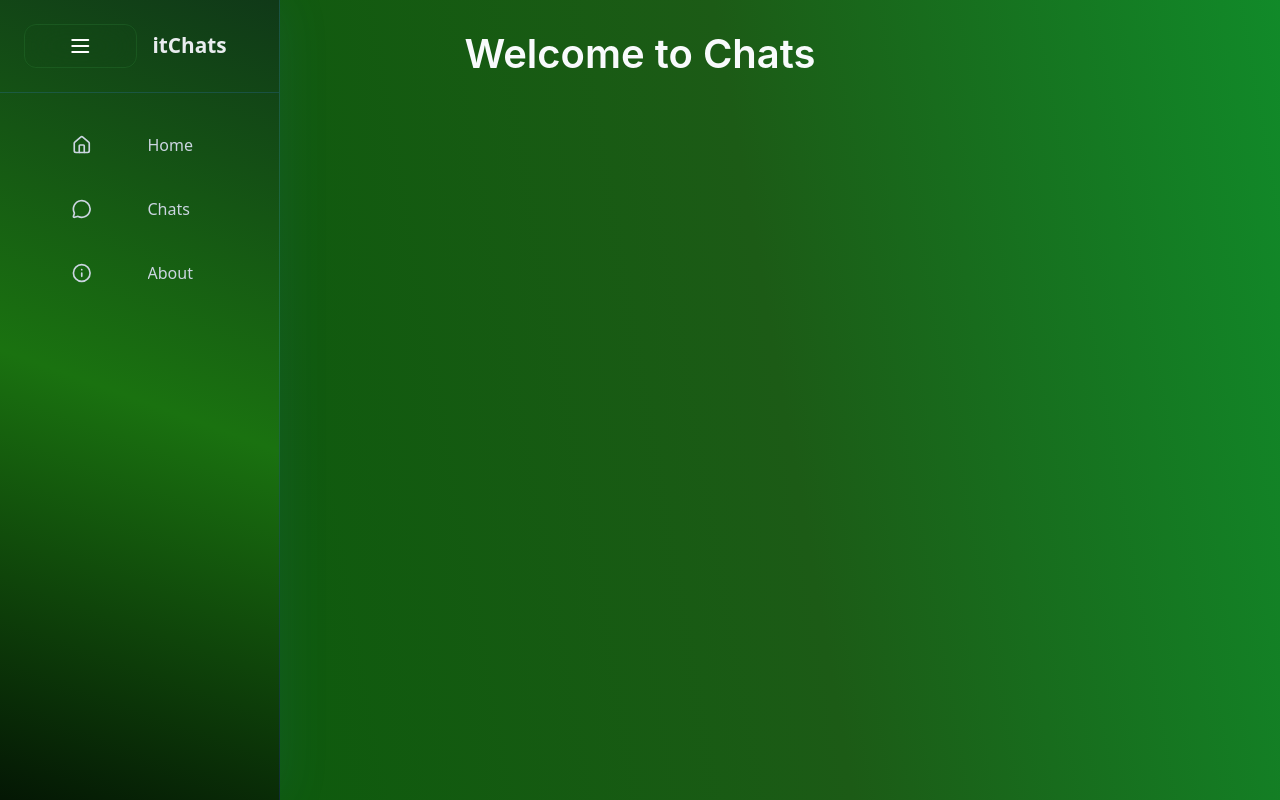
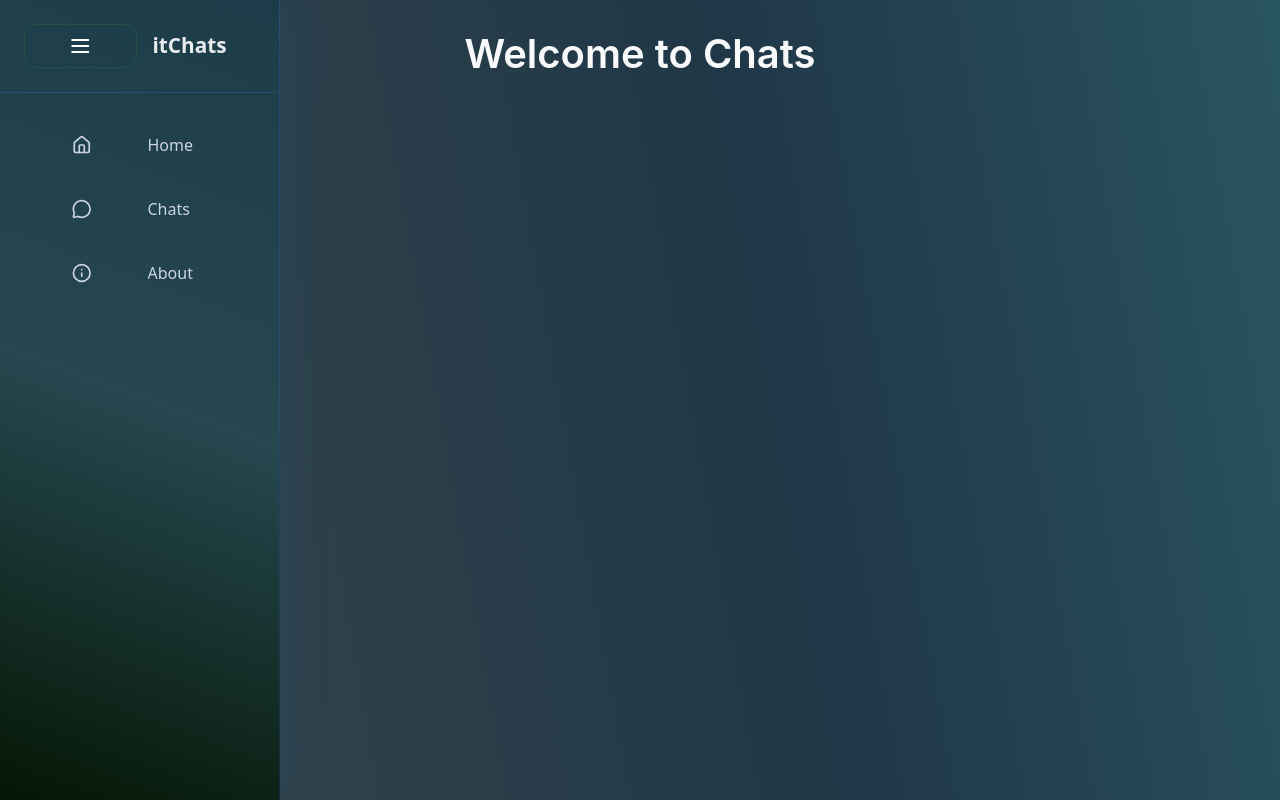
Before and after one commit to itChats-organization/itChats, a React (Vite) app in the folder client/: page /chats in a window 1280 px wide. Built offline with nearby package versions, Linux system fonts and the light colour scheme.

Commit message:
changed color

```diff
--- a/client/src/components/SignUp.jsx
+++ b/client/src/components/SignUp.jsx
@@ -1,8 +1,9 @@
 import React, { useState } from 'react';
 import { Mail, Lock, Eye, EyeOff } from 'lucide-react';
 import "../SignUp.css"
+import { Navigate, useNavigate } from 'react-router-dom';
 export default function SignUp() {
-
+  const navigate=useNavigate()
   const [isLogin, setIsLogin] = useState(true);
   const [showPassword, setShowPassword] = useState(false);
   const [formData, setFormData] = useState({
@@ -30,7 +31,7 @@ export default function SignUp() {
       alert('Password must be at least 6 characters long');
       return;
     }
-
+    Navigate('/')
     console.log('Signup submitted:', formData);
     // Handle form submission logic here
   };
--- a/client/src/components/sideBar.css
+++ b/client/src/components/sideBar.css
@@ -1,5 +1,5 @@
 .sidebar {
-    background: linear-gradient(20deg, #041704 0%, #1a7210 50%, #103918 100%);
+    background: linear-gradient(20deg, #041704 0%, #264750 50%, #1c3c49 100%);
     backdrop-filter: blur(20px);
     border-right: 1px solid rgba(59, 130, 246, 0.2);
     transition: all 0.3s ease;
--- a/client/src/pages/their.css
+++ b/client/src/pages/their.css
@@ -1,6 +1,6 @@
 /* their.css */
 .myBody {
-    background: linear-gradient(80deg, #0b5a0b 10%, #1c5b16 60%, #118a29 100%);
+    background: linear-gradient(80deg, #31454b 10%, #203747 60%, #295461 100%);
     min-height: 100vh;
     overflow-x: hidden;
     padding: 2rem;
```
